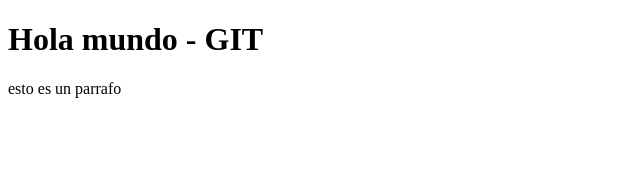
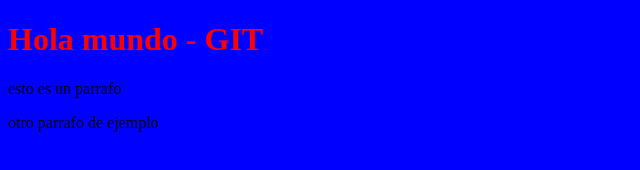
Before and after one commit to cesarquerol/git-24179, a plain HTML site: page index.html in a window 1280 px wide. Shown: the whole page, without its empty margins (0-640 px from the left). Drawn offline with Linux system fonts and the light colour scheme.

Commit message:
se agrego parrafo en index.html

```diff
--- a/index.html
+++ b/index.html
@@ -4,9 +4,11 @@
     <meta charset="UTF-8">
     <meta name="viewport" content="width=device-width, initial-scale=1.0">
     <title>GIT ejemplo</title>
+    <link rel="stylesheet" href="./static/css/style.css">
 </head>
 <body>
     <h1>Hola mundo - GIT</h1>
     <p>esto es un parrafo</p>
+    <p>otro parrafo de ejemplo</p>
 </body>
 </html>
```
